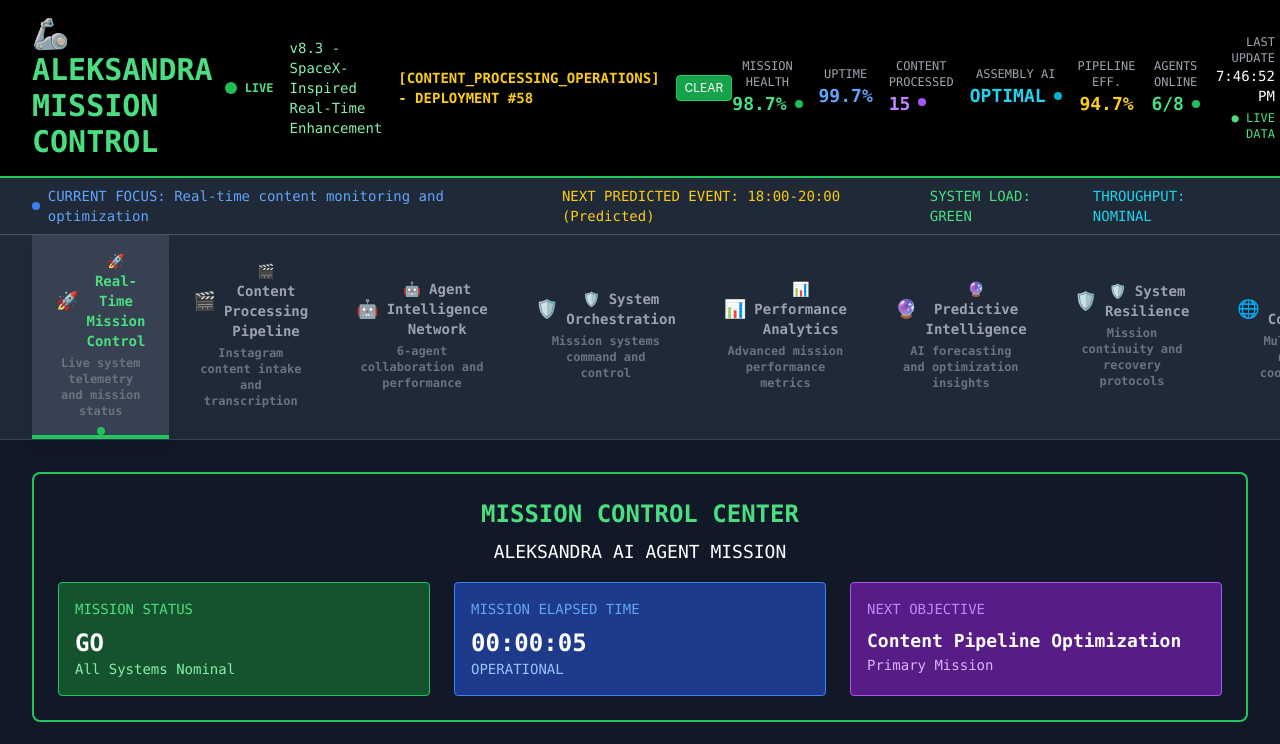
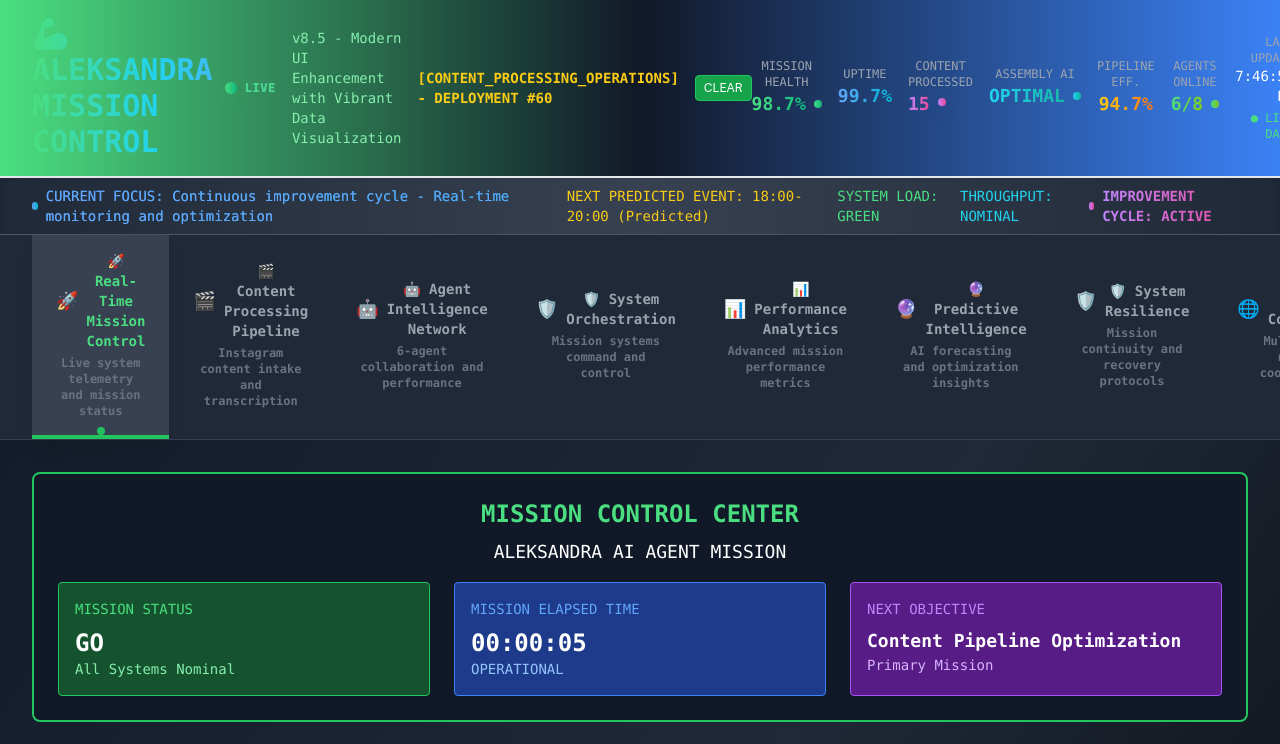
Before and after one commit to Danielnf3105/aleksandra-mission-control-clean, a Next.js app: page / in a window 1280 px wide. Shown: the top 744 px of the page. Built offline with nearby package versions, Linux system fonts and the light colour scheme.

Commit message:
Mission Control v8.5 - Deployment #61 - Modern UI Enhancement with Vibrant Data Visualization

```diff
--- a/pages/index.js
+++ b/pages/index.js
@@ -1,4 +1,4 @@
-// Mission Control Dashboard v8.3 - SpaceX-Inspired Real-Time Enhancement
+// Mission Control Dashboard v8.5 - Modern UI Enhancement with Vibrant Data Visualization
 // Primary Mission: Instagram Content Processing Pipeline Monitoring & Agent Coordination
 import { useState, useEffect } from 'react';
 import RealTimeMonitoring from '../components/RealTimeMonitoring';
@@ -13,7 +13,7 @@ import AgentCollaborationNetwork from '../components/AgentCollaborationNetwork';
 export default function MissionControl() {
   const [currentView, setCurrentView] = useState('real-time-monitoring');
   const [missionStatus, setMissionStatus] = useState({
-    version: 'v8.3 - SpaceX-Inspired Real-Time Enhancement',
+    version: 'v8.5 - Modern UI Enhancement with Vibrant Data Visualization',
     missionName: 'Instagram Content Processing Pipeline',
     totalSystems: 8,
     activeAgents: 6,
@@ -24,7 +24,7 @@ export default function MissionControl() {
     contentProcessed: 15,
     assemblyAIStatus: 'OPTIMAL',
     pipelineEfficiency: 94.7,
-    deploymentNumber: 58,
+    deploymentNumber: 60,
     missionObjective: 'Real-time Instagram content intelligence and transcription processing',
     realtimeIndicators: {
       contentProcessingActive: true,
@@ -36,7 +36,15 @@ export default function MissionControl() {
     },
     missionTimer: Date.now(),
     nextContentSpike: '18:00-20:00 (Predicted)',
-    currentOperationsFocus: 'Real-time content monitoring and optimization'
+    currentOperationsFocus: 'Continuous improvement cycle - Real-time monitoring and optimization',
+    lastImprovementCycle: new Date().toLocaleString('en-US', {
+      timeZone: 'Europe/Lisbon',
+      month: 'short',
+      day: 'numeric',
+      hour: '2-digit',
+      minute: '2-digit'
+    }),
+    improvementCycleActive: true
   });
 
   useEffect(() => {
@@ -113,17 +121,17 @@ export default function MissionControl() {
   ];
 
   return (
-    <div className="min-h-screen bg-gray-900 text-white">
-      {/* Mission Control Header */}
-      <div className="bg-black border-b-2 border-green-500">
+    <div className="min-h-screen bg-gradient-to-br from-gray-900 via-gray-800 to-black text-white">
+      {/* Enhanced Mission Control Header */}
+      <div className="bg-gradient-to-r from-black via-gray-900 to-black border-b-2 border-gradient-to-r from-green-400 via-cyan-500 to-blue-500 shadow-lg shadow-green-500/20">
         <div className="max-w-7xl mx-auto px-4 sm:px-6 lg:px-8">
           <div className="flex justify-between items-center py-4">
             <div className="flex items-center space-x-4">
-              <div className="text-3xl font-bold text-green-400 font-mono flex items-center">
+              <div className="text-3xl font-bold bg-gradient-to-r from-green-400 via-cyan-400 to-blue-400 bg-clip-text text-transparent font-mono flex items-center">
                 🦾 ALEKSANDRA MISSION CONTROL
                 <div className="ml-3 flex items-center space-x-2">
-                  <div className={`w-3 h-3 rounded-full ${missionStatus.realtimeIndicators.systemLoad === 'GREEN' ? 'bg-green-500 animate-pulse' : 'bg-red-500'}`}></div>
-                  <div className="text-xs text-green-400">LIVE</div>
+                  <div className={`w-3 h-3 rounded-full ${missionStatus.realtimeIndicators.systemLoad === 'GREEN' ? 'bg-gradient-to-r from-green-400 to-emerald-500 animate-pulse shadow-lg shadow-green-400/50' : 'bg-gradient-to-r from-red-400 to-rose-500 animate-pulse shadow-lg shadow-red-400/50'}`}></div>
+                  <div className="text-xs text-green-400 font-bold tracking-wider">LIVE</div>
                 </div>
               </div>
               <div className="text-sm text-green-300 font-mono">{missionStatus.version}</div>
@@ -140,54 +148,54 @@ export default function MissionControl() {
               <div className="text-center">
                 <div className="text-xs text-gray-400">MISSION HEALTH</div>
                 <div className="flex items-center">
-                  <div className="text-lg font-bold text-green-400">
+                  <div className="text-lg font-bold bg-gradient-to-r from-green-400 to-emerald-500 bg-clip-text text-transparent">
                     {missionStatus.systemHealth.toFixed(1)}%
                   </div>
-                  <div className="ml-2 w-2 h-2 bg-green-500 rounded-full animate-pulse"></div>
+                  <div className="ml-2 w-2 h-2 bg-gradient-to-r from-green-400 to-emerald-500 rounded-full animate-pulse shadow-lg shadow-green-400/50"></div>
                 </div>
               </div>
               <div className="text-center">
                 <div className="text-xs text-gray-400">UPTIME</div>
-                <div className="text-lg font-bold text-blue-400">
+                <div className="text-lg font-bold bg-gradient-to-r from-blue-400 to-cyan-500 bg-clip-text text-transparent">
                   {missionStatus.uptime}
                 </div>
               </div>
               <div className="text-center">
                 <div className="text-xs text-gray-400">CONTENT PROCESSED</div>
                 <div className="flex items-center">
-                  <div className="text-lg font-bold text-purple-400">
+                  <div className="text-lg font-bold bg-gradient-to-r from-purple-400 to-pink-500 bg-clip-text text-transparent">
                     {missionStatus.contentProcessed}
                   </div>
                   {missionStatus.realtimeIndicators.contentProcessingActive && (
-                    <div className="ml-2 w-2 h-2 bg-purple-500 rounded-full animate-bounce"></div>
+                    <div className="ml-2 w-2 h-2 bg-gradient-to-r from-purple-400 to-pink-500 rounded-full animate-bounce shadow-lg shadow-purple-400/50"></div>
                   )}
                 </div>
               </div>
               <div className="text-center">
                 <div className="text-xs text-gray-400">ASSEMBLY AI</div>
                 <div className="flex items-center">
-                  <div className="text-lg font-bold text-cyan-400">
+                  <div className="text-lg font-bold bg-gradient-to-r from-cyan-400 to-teal-500 bg-clip-text text-transparent">
                     {missionStatus.assemblyAIStatus}
                   </div>
                   {missionStatus.realtimeIndicators.assemblyAIConnected && (
-                    <div className="ml-2 w-2 h-2 bg-cyan-500 rounded-full animate-pulse"></div>
+                    <div className="ml-2 w-2 h-2 bg-gradient-to-r from-cyan-400 to-teal-500 rounded-full animate-pulse shadow-lg shadow-cyan-400/50"></div>
                   )}
                 </div>
               </div>
               <div className="text-center">
                 <div className="text-xs text-gray-400">PIPELINE EFF.</div>
-                <div className="text-lg font-bold text-yellow-400">
+                <div className="text-lg font-bold bg-gradient-to-r from-yellow-400 to-orange-500 bg-clip-text text-transparent">
                   {missionStatus.pipelineEfficiency.toFixed(1)}%
                 </div>
               </div>
               <div className="text-center">
                 <div className="text-xs text-gray-400">AGENTS ONLINE</div>
                 <div className="flex items-center">
-                  <div className="text-lg font-bold text-green-400">
+                  <div className="text-lg font-bold bg-gradient-to-r from-green-400 to-lime-500 bg-clip-text text-transparent">
                     {missionStatus.activeAgents}/{missionStatus.totalSystems}
                   </div>
                   {missionStatus.realtimeIndicators.agentNetworkOnline && (
-                    <div className="ml-2 w-2 h-2 bg-green-500 rounded-full animate-pulse"></div>
+                    <div className="ml-2 w-2 h-2 bg-gradient-to-r from-green-400 to-lime-500 rounded-full animate-pulse shadow-lg shadow-green-400/50"></div>
                   )}
                 </div>
               </div>
@@ -205,14 +213,14 @@ export default function MissionControl() {
         </div>
       </div>
 
-      {/* Mission Status Bar */}
-      <div className="bg-gray-800 border-b border-gray-600 py-2">
+      {/* Enhanced Mission Status Bar */}
+      <div className="bg-gradient-to-r from-gray-800 via-gray-700 to-gray-800 border-b border-gray-600 py-2 shadow-inner">
         <div className="max-w-7xl mx-auto px-4 sm:px-6 lg:px-8">
           <div className="flex items-center justify-between text-sm font-mono">
             <div className="flex items-center space-x-6">
-              <div className="flex items-center text-blue-400">
-                <div className="w-2 h-2 bg-blue-500 rounded-full animate-pulse mr-2"></div>
-                <span>CURRENT FOCUS: {missionStatus.currentOperationsFocus}</span>
+              <div className="flex items-center bg-gradient-to-r from-blue-400 to-cyan-500 bg-clip-text text-transparent">
+                <div className="w-2 h-2 bg-gradient-to-r from-blue-400 to-cyan-500 rounded-full animate-pulse mr-2 shadow-lg shadow-blue-400/50"></div>
+                <span className="text-blue-400">CURRENT FOCUS: {missionStatus.currentOperationsFocus}</span>
               </div>
               <div className="text-yellow-400">
                 NEXT PREDICTED EVENT: {missionStatus.nextContentSpike}
@@ -225,6 +233,12 @@ export default function MissionControl() {
               <div className="text-cyan-400">
                 THROUGHPUT: {missionStatus.realtimeIndicators.pipelineThroughput}
               </div>
+              {missionStatus.improvementCycleActive && (
+                <div className="flex items-center text-purple-400">
+                  <div className="w-2 h-2 bg-gradient-to-r from-purple-400 to-pink-500 rounded-full animate-pulse mr-2 shadow-lg shadow-purple-400/50"></div>
+                  <span className="bg-gradient-to-r from-purple-400 to-pink-500 bg-clip-text text-transparent font-bold">IMPROVEMENT CYCLE: ACTIVE</span>
+                </div>
+              )}
             </div>
           </div>
         </div>
```
